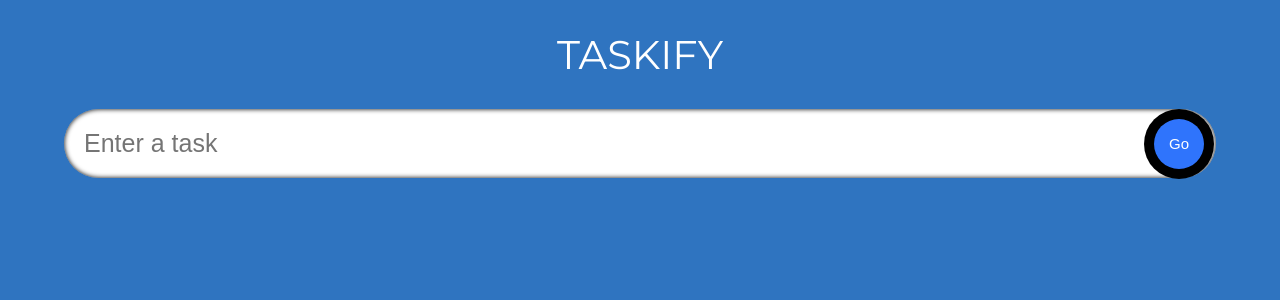
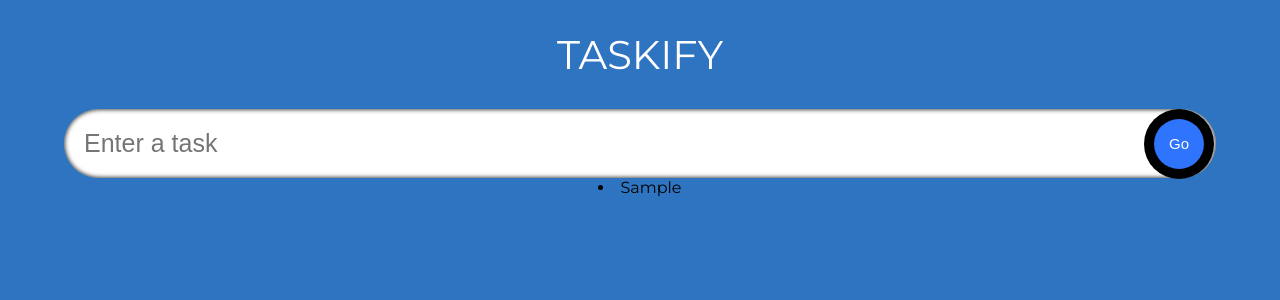
Before and after one commit to SantiW01/To-Do-App, a React (Create React App) app: page / in a window 1280 px wide. Both pictures are taken after typing "Sample" into the empty fields and a click on the input "Go". Shown: the top 300 px of the page. Built offline with nearby package versions, Linux system fonts and the light colour scheme.

Commit message:
Add ToDoList's component

```diff
--- a/src/App.tsx
+++ b/src/App.tsx
@@ -1,5 +1,6 @@
 import React, { useState } from "react";
 import InputField from "./Components/InputField";
+import ToDoList from "./Components/ToDoList";
 import ToDo from "./Model";
 import "./Style/App.css";
 
@@ -20,6 +21,7 @@ function App(): JSX.Element {
     <div className="App">
       <span className="heading">Taskify</span>
       <InputField todo={todo} setToDo={setToDo} handleAdd={handleAdd} />
+      <ToDoList toDo={arrayToDos} setToDo={setTArrayToDos} />
     </div>
   );
 }
--- /dev/null
+++ b/src/Components/ToDoList.tsx
@@ -0,0 +1,18 @@
+import React from "react";
+import ToDo from "../Model";
+import "../Style/ToDoList.css";
+
+interface Props {
+  toDo: ToDo[];
+  setToDo: React.Dispatch<React.SetStateAction<ToDo[]>>;
+}
+
+export default function ToDoList({ toDo, setToDo }: Props): JSX.Element {
+  return (
+    <div className="todos">
+      {toDo.map((todo, id) => (
+        <li key={id}>{todo.ToDo}</li>
+      ))}
+    </div>
+  );
+}
--- /dev/null
+++ b/src/Style/ToDoList.css
@@ -0,0 +1,6 @@
+.todos {
+  display: flex;
+  justify-content: space-evenly;
+  width: 90%;
+  flex-wrap: wrap;
+}
```
